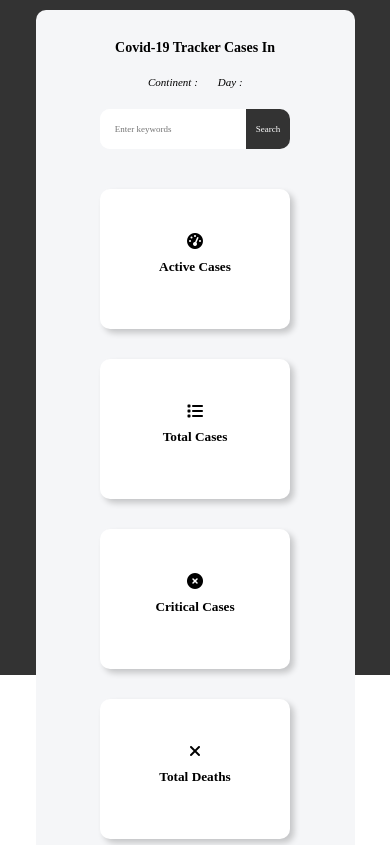
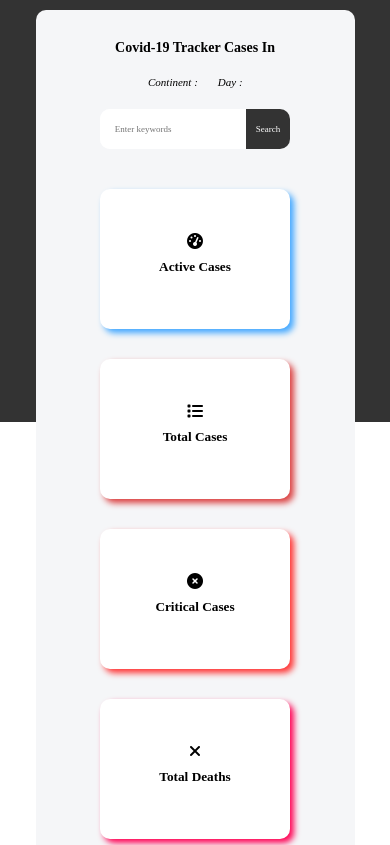
Before and after one commit to AzizLike29/History_Covid19, a plain HTML site: page index.html in a window 390 px wide. Shown: the top 845 px of the page. Drawn offline with nearby package versions, Linux system fonts and the light colour scheme.

Commit message:
update beberapa

```diff
--- a/assets/css/media.css
+++ b/assets/css/media.css
@@ -1,17 +1,18 @@
 @media screen and (max-width: 760px) {
   body:before {
-    width: 100%;
-    height: 80%;
+    max-width: 100%;
+    max-height: 100%;
   }
   body:after {
-    width: 100%;
-    height: 80%;
+    max-width: 100%;
+    max-height: 100%;
   }
   .custom-container {
     width: 70%;
   }
   .container {
     height: 50vh;
+    font-size: 9px;
   }
   .container h1 {
     font-size: 14px;
@@ -26,12 +27,12 @@
 
 @media screen and (max-width: 500px) {
   body:before {
-    width: 100%;
-    height: 80%;
+    max-width: 100%;
+    max-height: 100%;
   }
   body:after {
-    width: 100%;
-    height: 80%;
+    max-width: 100%;
+    max-height: 100%;
   }
   .custom-container {
     width: 70%;
--- a/assets/css/style.css
+++ b/assets/css/style.css
@@ -155,12 +155,24 @@ li.toast.error {
   gap: 10px;
 }
 
-.card.active-cases,
-.card.total-cases,
-.card.critical-cases,
-.card.total-deaths,
-.card.recovered-cases,
-.card.test-done,
+.card.active-cases {
+  box-shadow: 4px 4px 6px #41a7ff;
+}
+.card.total-cases {
+  box-shadow: 4px 4px 6px #db3f3f;
+}
+.card.critical-cases {
+  box-shadow: 4px 4px 6px #ff3434;
+}
+.card.total-deaths {
+  box-shadow: 4px 4px 6px #ff0053;
+}
+.card.recovered-cases {
+  box-shadow: 4px 4px 6px #32b336;
+}
+.card.test-done {
+  box-shadow: 4px 4px 6px #ffa501;
+}
 .column {
   box-shadow: 4px 4px 6px rgba(0, 0, 0, 0.2);
 }
--- a/assets/js/script.js
+++ b/assets/js/script.js
@@ -32,14 +32,14 @@ async function fetchDataByCountry(country) {
         const country = statistics.country;
         const continent = statistics.continent;
         const day = formatDate(statistics.day);
-        const activeCases = statistics.cases.active?.toLocaleString() ?? "Null";
-        const totalCases = statistics.cases.total?.toLocaleString() ?? "Null";
+        const activeCases = statistics.cases.active?.toLocaleString() ?? "N/A";
+        const totalCases = statistics.cases.total?.toLocaleString() ?? "N/A";
         const criticalCases =
-          statistics.cases.critical?.toLocaleString() ?? "Null";
-        const totalDeaths = statistics.deaths.total?.toLocaleString() ?? "Null";
+          statistics.cases.critical?.toLocaleString() ?? "N/A";
+        const totalDeaths = statistics.deaths.total?.toLocaleString() ?? "N/A";
         const recoveredCases =
-          statistics.cases.recovered?.toLocaleString() ?? "Null";
-        const totalTests = statistics.tests.total?.toLocaleString() ?? "Null";
+          statistics.cases.recovered?.toLocaleString() ?? "N/A";
+        const totalTests = statistics.tests.total?.toLocaleString() ?? "N/A";
 
         document.getElementById("country").textContent = country;
         document.getElementById("continent").textContent = continent;
```
